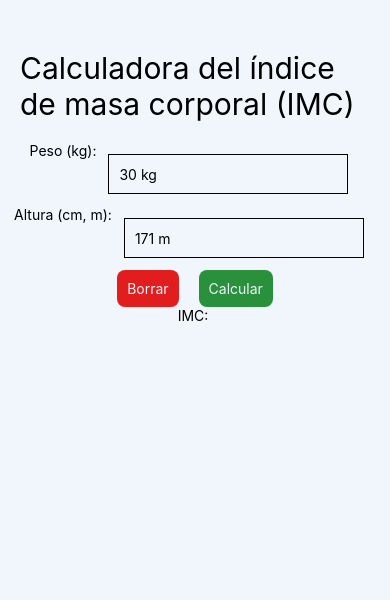
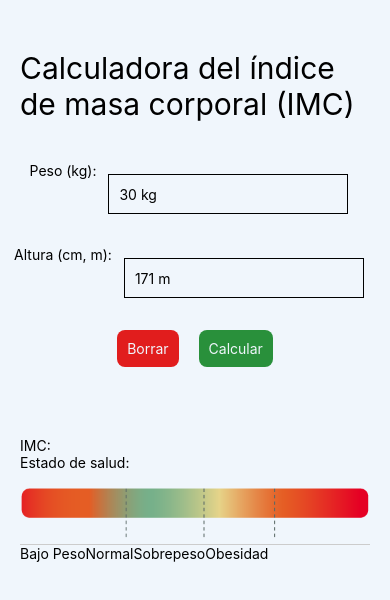
Before and after one commit to JoseCarlos00/calculadora-IMC-app, a React Native app: screen / in a window 390 px wide. Shown: the top 600 px of the page. Built offline with nearby package versions, Linux system fonts and the light colour scheme.

Commit message:
Style: crear indicador para marcar el IMC

```diff
--- a/App.js
+++ b/App.js
@@ -1,6 +1,22 @@
 import { StatusBar } from 'expo-status-bar';
 import { useState } from 'react';
-import { StyleSheet, Text, View, TouchableOpacity, TextInput, TouchableWithoutFeedback, Keyboard } from 'react-native';
+import {
+	StyleSheet,
+	Text,
+	View,
+	TouchableOpacity,
+	TextInput,
+	TouchableWithoutFeedback,
+	Keyboard,
+	Image,
+	Dimensions,
+} from 'react-native';
+
+const { width: widthWindows, height: heightWindows } = Dimensions.get('window');
+console.log({ widthWindows, heightWindows });
+
+import barraIMC from './assets/barraimc_barras.png';
+import indicator from './assets/trianguloblanco.png';
 
 export default function App() {
 	const [medidas, setMedidas] = useState({ peso: '', altura: '' });
@@ -79,8 +95,28 @@ export default function App() {
 					</TouchableOpacity>
 				</View>
 
-				<View style={styles.row}>
-					<Text>IMC: {IMC}</Text>
+				<View style={resultStyles.resultContainer}>
+					<View style={styles.row}>
+						<Text>IMC: {IMC}</Text>
+					</View>
+
+					<Text>Estado de salud:</Text>
+					{/* <Text>{estadoSalud}</Text> */}
+
+					<View style={{ position: 'relative' }}>
+						<Image
+							source={barraIMC}
+							style={resultStyles.barraIMC}
+							resizeMode='contain'
+						/>
+
+						<View style={resultStyles.resultText}>
+							<Text>Bajo Peso</Text>
+							<Text>Normal</Text>
+							<Text>Sobrepeso</Text>
+							<Text>Obesidad</Text>
+						</View>
+					</View>
 				</View>
 
 				<StatusBar style='auto' />
@@ -94,6 +130,7 @@ const styles = StyleSheet.create({
 		flex: 1,
 		backgroundColor: '#f0f6fc',
 		alignItems: 'center',
+		gap: 20,
 	},
 	row: {
 		flexDirection: 'row',
@@ -128,3 +165,22 @@ const styles = StyleSheet.create({
 		justifyContent: 'space-evenly',
 	},
 });
+
+const resultStyles = StyleSheet.create({
+	resultContainer: {
+		flex: 1,
+		marginTop: 50,
+	},
+	barraIMC: {
+		width: widthWindows - 40,
+		height: 83,
+	},
+	resultText: {
+		borderTopColor: '#cccccc',
+		borderTopWidth: 1,
+
+		flexDirection: 'row',
+
+		top: -10,
+	},
+});
```
